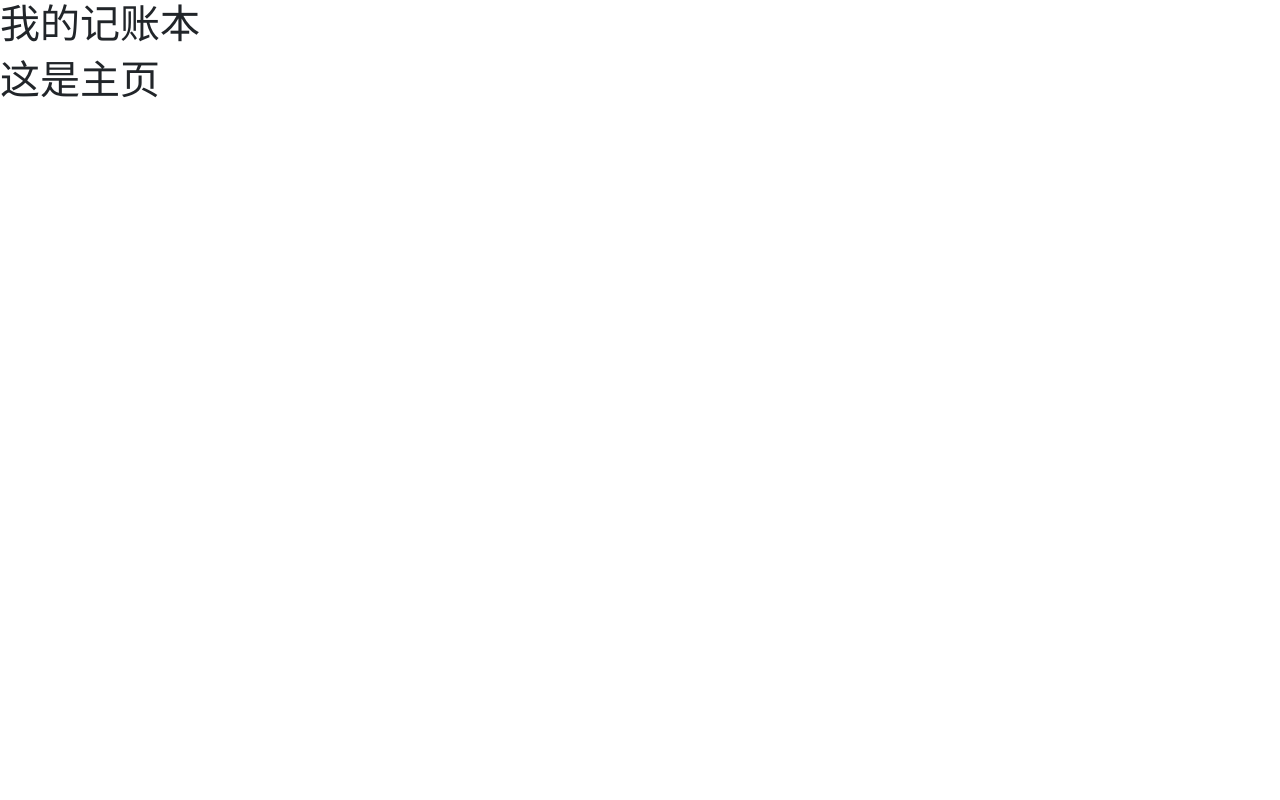
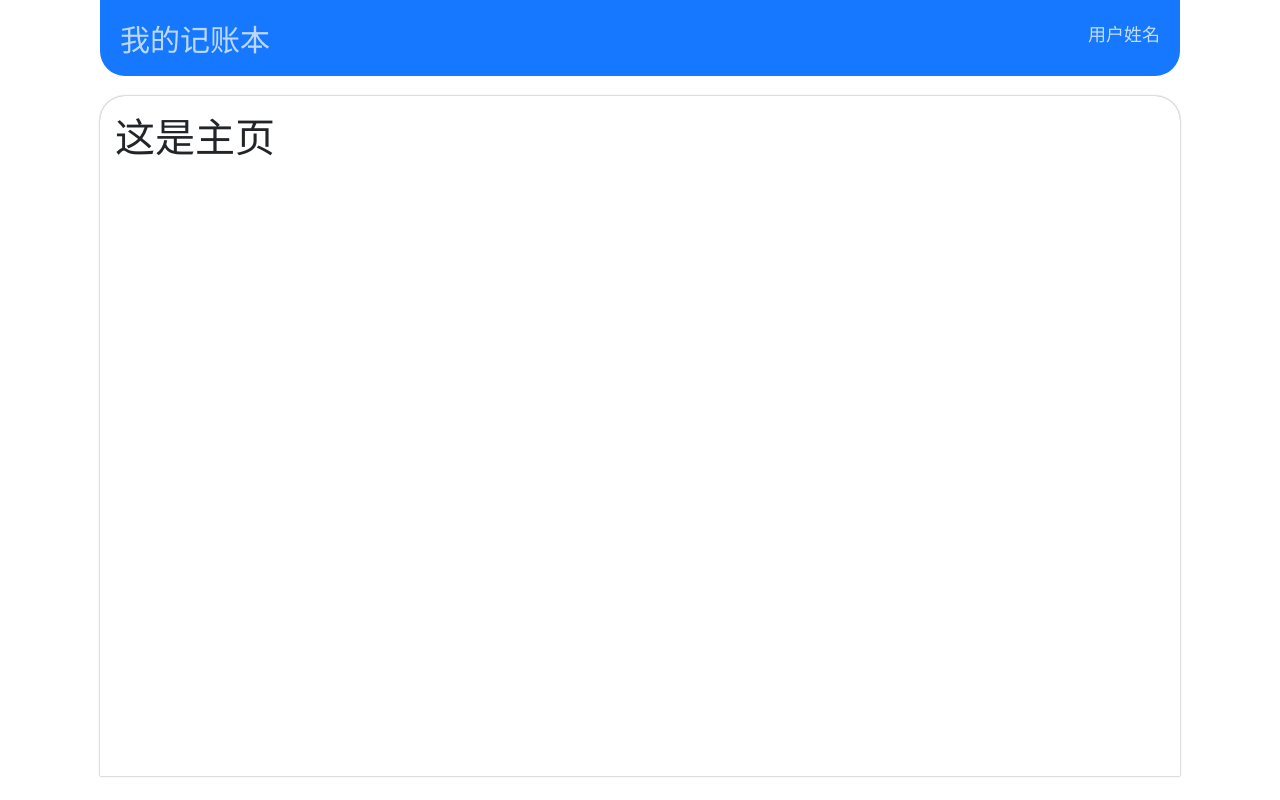
Before and after one commit to hemiahwu/react-expense-tracher, a React (Create React App) app in the folder client/: page / in a window 1280 px wide. Built offline with nearby package versions, Linux system fonts and the light colour scheme.

Commit message:
lesson-04

```diff
--- a/client/src/components/DefaultLayout.js
+++ b/client/src/components/DefaultLayout.js
@@ -1,12 +1,15 @@
 import React from 'react';
-
+import '../resources/default-layout.css';
 const DefaultLayout = (props) => {
   return (
     <div className='layout'>
       {/* header部分 */}
-      <div className='header'>
+      <div className='header d-flex justify-content-between align-items-center'>
         <div>
           <h1 className='logo'>我的记账本</h1>
+        </div>
+        <div>
+          <h1 className='username'>用户姓名</h1>
         </div>
       </div>
 
--- a/client/src/index.css
+++ b/client/src/index.css
@@ -1,10 +1,7 @@
+@import url('https://fonts.googleapis.com/css2?family=Noto+Sans+SC:wght@300&display=swap');
 body {
   margin: 0;
-  font-family: -apple-system, BlinkMacSystemFont, 'Segoe UI', 'Roboto', 'Oxygen',
-    'Ubuntu', 'Cantarell', 'Fira Sans', 'Droid Sans', 'Helvetica Neue',
-    sans-serif;
-  -webkit-font-smoothing: antialiased;
-  -moz-osx-font-smoothing: grayscale;
+  font-family: 'Noto Sans SC', sans-serif !important;
 }
 
 code {
--- /dev/null
+++ b/client/src/resources/default-layout.css
@@ -0,0 +1,37 @@
+.layout{
+    margin: 0 100px;
+}
+
+.header{
+    background-color: #1677FF;
+    padding:20px;
+    border-bottom-right-radius: 25px;
+    border-bottom-left-radius: 25px;
+}
+
+.logo{
+    font-size:30px;
+    color:rgba(255,255,255,0.716);
+    margin:0 !important;
+    cursor:pointer;
+}
+
+.username{
+    font-size: 18px;
+    color:rgba(255,255,255,0.742);
+}
+
+.content{
+    height:85vh;
+    box-shadow:0 0 2px gray;
+    margin-top: 20px;
+    border-top-left-radius: 25px;
+    border-top-right-radius: 25px;
+    padding:15px;
+}
+
+@media screen and(max-width:700px){
+    .layout{
+        margin:0 15px;
+    }
+}
```
Also changed, not shown: 1 other file (tests, documents, lock files or other folders).
